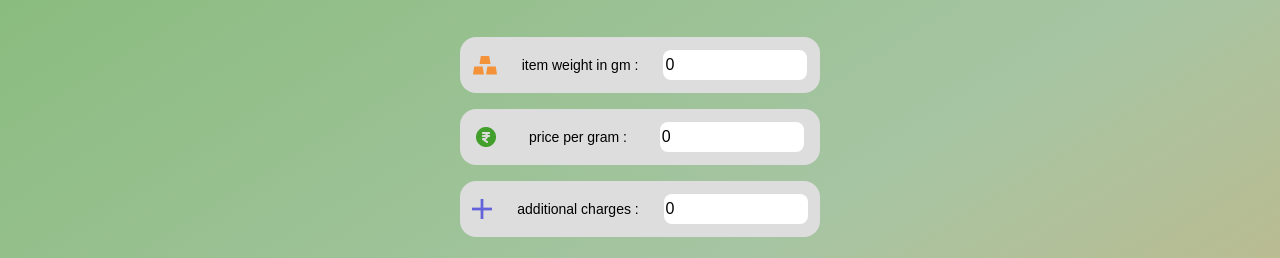
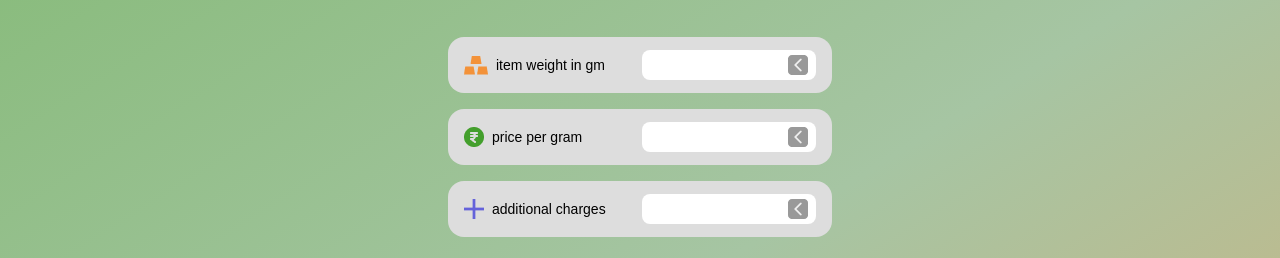
Before and after one commit to RishiKumarSoni/Price_Calculater, a plain HTML site: page index.html in a window 1280 px wide. Shown: the part 86-344 px from the top of the page. Drawn offline with Linux system fonts and the light colour scheme.

Commit message:
added 'clear <' btn and removed placeholder text

```diff
--- a/css/style.css
+++ b/css/style.css
@@ -27,11 +27,37 @@ body {
 
 .part {
     display: flex;
+    flex-direction: row;
     align-items: center;
-    justify-content: space-around;
+    justify-content: space-between;
+
+    padding: 0 16px 0 8px;
+    margin: 8px auto;
+
+    background: #dddddd;
+    border-radius: 16px;
+
+    width: 360px;
+    height: 56px;
+
+    position: relative;
 }
 
-.weight {
+.part div {
+    display: flex;
+    align-items: center;
+}
+
+.part img {
+    padding: 0 8px;
+}
+
+.part .arrow {
+    position: absolute;
+    right: 16px;
+}
+
+/* .weight, .rate, .price {
     background: #dddddd;
     border-radius: 16px;
 
@@ -39,27 +65,7 @@ body {
 
     width: 360px;
     height: 56px;
-}
-
-.rate {
-    margin: 8px auto;
-
-    background: #dddddd;
-    border-radius: 16px;
-
-    width: 360px;
-    height: 56px;
-}
-
-.price {
-    margin: 8px auto;
-
-    background: #dddddd;
-    border-radius: 16px;
-
-    width: 360px;
-    height: 56px;
-}
+} */
 
 .inputField {
     border: none;
@@ -68,7 +74,7 @@ body {
 
     font-size: 16px;
 
-    width: 140px;
+    width: 170px;
     height: 28px;
 }
 
--- a/index.html
+++ b/index.html
@@ -18,21 +18,30 @@
         </a>
 
         <div class="part weight">
-            <img src="./assets/gold.png" alt="weight">
-            <span>item weight in gm :</span>
-            <input type="text" name="gram" class="inputField" id="itemWeight" inputmode="numeric" onchange="make();">
+            <div>
+                <img src="./assets/gold.png" alt="weight">
+                <label>item weight in gm </label>
+            </div>
+            <input type="text" title="item weight in grams" name="gram" class="inputField" id="itemWeight" inputmode="numeric" onchange="make();">
+            <img src="./assets/backSq.png" alt="<" class="arrow" onclick="ground('gold');">
         </div>
 
         <div class="part rate">
-            <img src="./assets/rupee.png" alt="rate">
-            <span>price per gram :</span>
-            <input type="text" name="rate" class="inputField" id="itemRate" inputmode="numeric" onchange="make();">
+            <div>
+                <img src="./assets/rupee.png" alt="rate">
+                <label>price per gram </label>
+            </div>
+            <input type="text" title="price per gram" name="rate" class="inputField" id="itemRate" inputmode="numeric" onchange="make();">
+            <img src="./assets/backSq.png" alt="<" class="arrow" onclick="ground('rupee');">
         </div>
 
         <div class="part price">
-            <img src="./assets/plus.png" alt="add">
-            <span>additional charges :</span>
-            <input type="text" name="add" class="inputField" id="addItem" inputmode="numeric" onchange="make();">
+            <div>
+                <img src="./assets/plus.png" alt="add">
+                <label>additional charges </label>
+            </div>
+            <input type="text" title="additional charges" name="add" class="inputField" id="addItem" inputmode="numeric" onchange="make();">
+            <img src="./assets/backSq.png" alt="<" class="arrow" onclick="ground('add');">
         </div>
 
         <div class="final">
--- a/js/main.js
+++ b/js/main.js
@@ -6,17 +6,27 @@ addItemRef = document.getElementById("addItem");
 
 finalRef = document.getElementById("Final");
 
-itemWeightRef.value = 0;
-itemRateRef.value = 0;
-addItemRef.value = 0;
+// itemWeightRef.value = 0;
+// itemRateRef.value = 0;
+// addItemRef.value = 0;
 
 function clean(){
-    itemWeightRef.value = 0;
-    itemRateRef.value = 0;
-    addItemRef.value = 0;
+    itemWeightRef.value = '';
+    itemRateRef.value = '';
+    addItemRef.value = '';
     finalRef.value = '';
 }
 
 function make() {
     finalRef.value = Number(itemWeightRef.value) * Number(itemRateRef.value) + Number(addItemRef.value);
 }
+
+function ground(x) {
+    if (x === 'gold') {
+        itemWeightRef.value='';
+    } else if (x === 'rupee') {
+        itemRateRef.value='';
+    } else {
+        addItemRef.value='';
+    }
+}
```
Also changed, not shown: assets/backBtn.png (added), assets/backSq.png (added).
